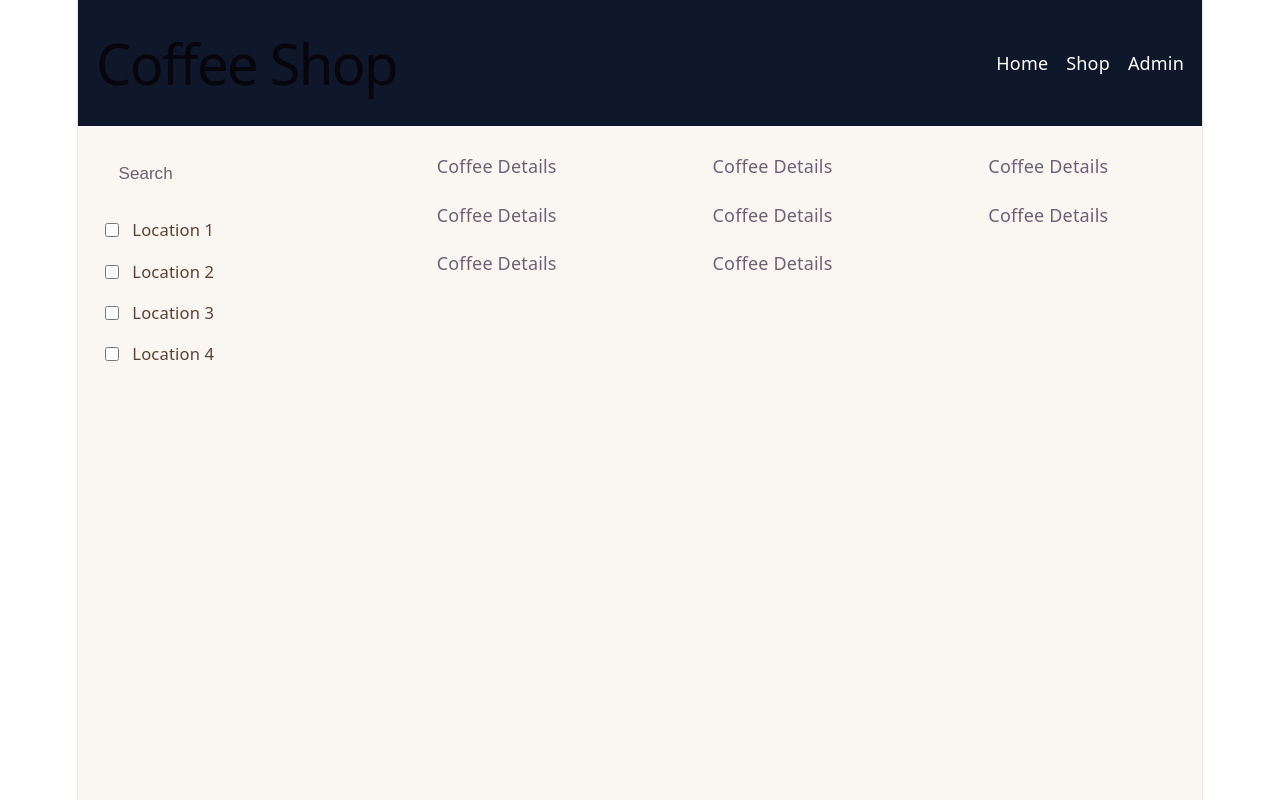
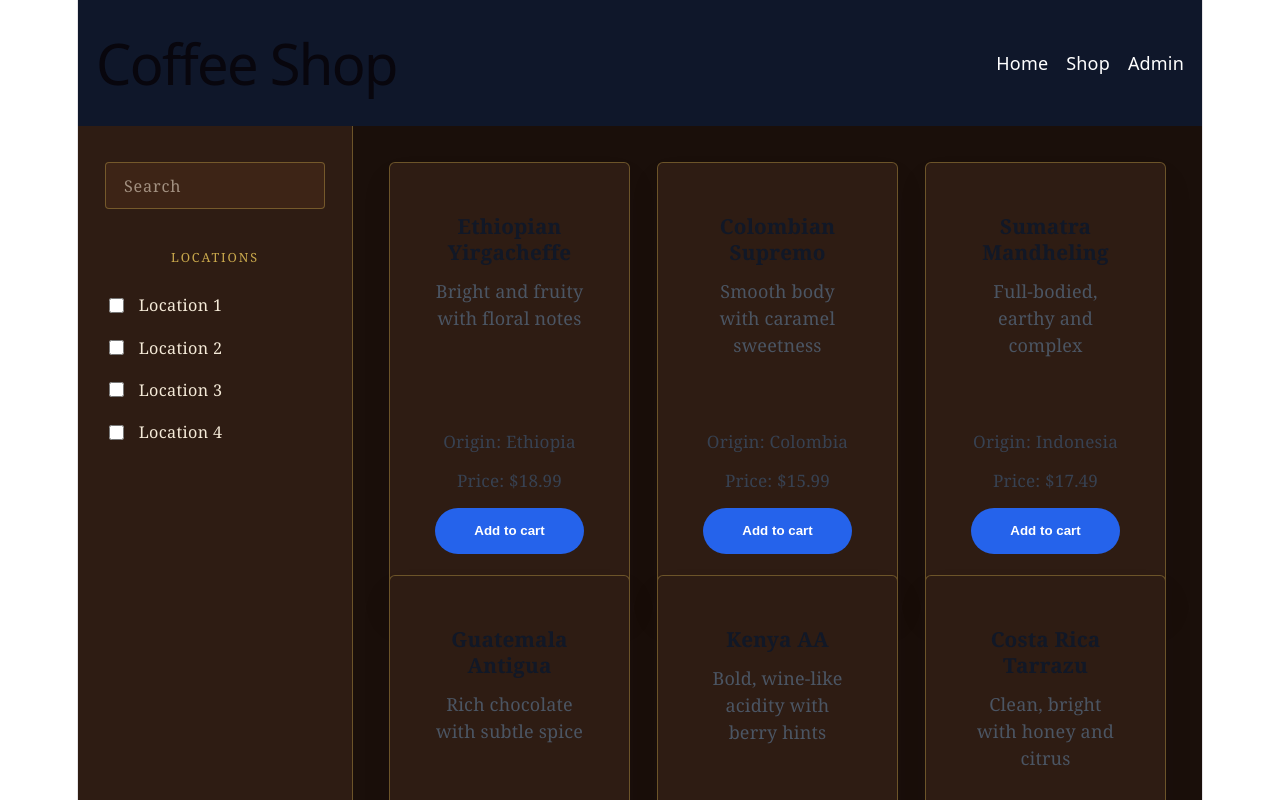
Before and after one commit to Benny254/E-commerce-react-base-project, a React (Vite) app in the folder react-based-project/: page /shop in a window 1280 px wide. Shown: the top 800 px of the page. Built offline with nearby package versions, Linux system fonts and the light colour scheme.

Commit message:
updated version of E-commerce based project

```diff
--- /dev/null
+++ b/react-based-project/src/components/CoffeeCard.css
@@ -0,0 +1,62 @@
+.coffee-card {
+  display: flex;
+  flex-direction: column;
+  height: 100%;
+  background: #ffffff;
+  border: 1px solid #e5e5e5;
+  border-radius: 18px;
+  overflow: hidden;
+  box-shadow: 0 18px 30px rgba(15, 23, 42, 0.08);
+}
+
+.coffee-card-image {
+  width: 100%;
+  aspect-ratio: 4 / 3;
+  object-fit: cover;
+  display: block;
+}
+
+.coffee-card-body {
+  padding: 1.25rem;
+  display: flex;
+  flex-direction: column;
+  gap: 0.75rem;
+  flex: 1;
+}
+
+.coffee-card-title {
+  margin: 0;
+  font-size: 1.15rem;
+  color: #111827;
+}
+
+.coffee-card-description {
+  margin: 0;
+  color: #4b5563;
+  line-height: 1.5;
+  flex: 1;
+}
+
+.coffee-card-origin,
+.coffee-card-price {
+  margin: 0;
+  color: #374151;
+  font-size: 0.95rem;
+}
+
+.coffee-card-button {
+  margin-top: auto;
+  padding: 0.85rem 1rem;
+  border: none;
+  border-radius: 9999px;
+  background: #2563eb;
+  color: #ffffff;
+  font-weight: 600;
+  cursor: pointer;
+  transition: background 0.2s ease, transform 0.2s ease;
+}
+
+.coffee-card-button:hover {
+  background: #1d4ed8;
+  transform: translateY(-1px);
+}
--- a/react-based-project/src/components/CoffeeCard.jsx
+++ b/react-based-project/src/components/CoffeeCard.jsx
@@ -1,16 +1,26 @@
 import React from 'react'
+import './CoffeeCard.css'
 
-const CoffeeCard = (Coffee) => {
-
-      {Coffee.Name}
-      {Coffee.Description}
-      {Coffee.Origin}
-      {Coffee.Price}
-
-        return (
-    <div>
-      Coffee Details
-    </div>
+const CoffeeCard = ({ coffee }) => {
+  return (
+    <article className="coffee-card">
+      {coffee.imageUrl && (
+        <img
+          className="coffee-card-image"
+          src={coffee.imageUrl}
+          alt={coffee.name}
+        />
+      )}
+      <div className="coffee-card-body">
+        <h3 className="coffee-card-title">{coffee.name}</h3>
+        <p className="coffee-card-description">{coffee.description}</p>
+        <p className="coffee-card-origin">Origin: {coffee.origin}</p>
+        <p className="coffee-card-price">Price: {coffee.price}</p>
+        <button type="button" className="coffee-card-button">
+          Add to cart
+        </button>
+      </div>
+    </article>
   )
 }
 
--- a/react-based-project/src/pages/Shop.css
+++ b/react-based-project/src/pages/Shop.css
@@ -1,80 +1,182 @@
+/* ================================
+   SHOP PAGE — Espresso & Gold
+================================ */
+
+:root {
+  --espresso: #1a0f0a;
+  --gold: #c9a84c;
+  --gold-light: rgba(201, 168, 76, 0.15);
+  --gold-muted: rgba(201, 168, 76, 0.4);
+  --espresso-light: #2e1c13;
+  --espresso-mid: #3d2416;
+  --text-on-dark: #f5ead8;
+  --text-muted: rgba(245, 234, 216, 0.55);
+}
+
+/* ================================
+   LAYOUT
+================================ */
+
 .shop-page {
   display: flex;
   min-height: calc(100vh - 72px);
-  background-color: var(--coffee-hero);
+  background-color: var(--espresso);
+  font-family: 'Georgia', serif;
 }
+
+/* ================================
+   SIDEBAR
+================================ */
 
 .sidebar {
   width: 220px;
-  min-width: 180px;
-  background-color: var(--sidebar-bg);
-  padding: 1.5rem 1.25rem;
+  min-width: 200px;
+  background-color: var(--espresso-light);
+  padding: 2rem 1.5rem;
   display: flex;
   flex-direction: column;
-  gap: 1.25rem;
+  gap: 2rem;
+  border-right: 1px solid var(--gold-muted);
 }
 
 .search-input {
   width: 100%;
-  padding: 0.6rem 1rem;
-  border: none;
-  border-radius: 20px;
-  background-color: var(--card-bg);
-  color: var(--text-muted);
-  font-size: 0.95rem;
+  padding: 0.65rem 1rem;
+  border: 1px solid var(--gold-muted);
+  border-radius: 4px;
+  background-color: var(--espresso-mid);
+  color: var(--text-on-dark);
+  font-size: 0.9rem;
+  font-family: 'Georgia', serif;
   outline: none;
-  transition: box-shadow 0.2s;
+  transition: border-color 0.2s, box-shadow 0.2s;
+  box-sizing: border-box;
 }
 
 .search-input::placeholder {
   color: var(--text-muted);
+  letter-spacing: 0.05em;
 }
 
 .search-input:focus {
-  box-shadow: 0 0 0 2px var(--coffee-light);
+  border-color: var(--gold);
+  box-shadow: 0 0 0 3px var(--gold-light);
 }
 
 .location-filters {
   display: flex;
   flex-direction: column;
-  gap: 0.85rem;
+  gap: 0.9rem;
+}
+
+.location-filters::before {
+  content: 'LOCATIONS';
+  font-size: 0.7rem;
+  letter-spacing: 0.15em;
+  color: var(--gold);
+  font-family: 'Georgia', serif;
+  margin-bottom: 0.25rem;
 }
 
 .location-label {
   display: flex;
   align-items: center;
-  gap: 0.6rem;
-  color: var(--text-light);
-  font-size: 0.92rem;
+  gap: 0.65rem;
+  color: var(--text-on-dark);
+  font-size: 0.9rem;
   cursor: pointer;
-  transition: opacity 0.15s;
+  transition: color 0.15s;
+  letter-spacing: 0.02em;
 }
 
 .location-label:hover {
-  opacity: 0.8;
+  color: var(--gold);
 }
 
-.location-label input[type="checkbox"] {
-  width: 14px;
-  height: 14px;
-  accent-color: var(--accent);
+.location-label input[type='checkbox'] {
+  width: 15px;
+  height: 15px;
+  accent-color: var(--gold);
   cursor: pointer;
 }
+
+/* ================================
+   COFFEE GRID
+================================ */
 
 .coffee-grid {
   flex: 1;
   display: grid;
-  grid-template-columns: repeat(auto-fill, minmax(200px, 1fr));
-  gap: 1.25rem;
-  padding: 1.5rem;
+  grid-template-columns: repeat(auto-fill, minmax(210px, 1fr));
+  gap: 1.5rem;
+  padding: 2rem;
   align-content: start;
 }
 
+/* ================================
+   COFFEE CARD
+================================ */
+
+.coffee-card {
+  background-color: var(--espresso-light);
+  border: 1px solid var(--gold-muted);
+  border-radius: 6px;
+  padding: 1.5rem 1.25rem;
+  display: flex;
+  flex-direction: column;
+  gap: 0.5rem;
+  transition: transform 0.2s, box-shadow 0.2s, border-color 0.2s;
+  cursor: pointer;
+}
+
+.coffee-card:hover {
+  transform: translateY(-4px);
+  border-color: var(--gold);
+  box-shadow: 0 8px 24px rgba(201, 168, 76, 0.15);
+}
+
+.coffee-name {
+  font-size: 1.05rem;
+  font-weight: 600;
+  color: var(--gold);
+  margin: 0;
+  letter-spacing: 0.01em;
+}
+
+.coffee-origin {
+  font-size: 0.78rem;
+  letter-spacing: 0.1em;
+  text-transform: uppercase;
+  color: var(--text-muted);
+  margin: 0;
+}
+
+.coffee-description {
+  font-size: 0.88rem;
+  color: var(--text-on-dark);
+  line-height: 1.5;
+  margin: 0.25rem 0 0;
+  flex: 1;
+}
+
+.coffee-price {
+  display: inline-block;
+  margin-top: 0.75rem;
+  font-size: 1rem;
+  font-weight: 700;
+  color: var(--gold);
+  letter-spacing: 0.03em;
+}
+
+/* ================================
+   NO RESULTS
+================================ */
+
 .no-results {
-  color: var(--text-light);
+  color: var(--text-muted);
   font-size: 1rem;
   grid-column: 1 / -1;
   text-align: center;
   margin-top: 3rem;
-  opacity: 0.7;
+  letter-spacing: 0.05em;
 }
```
Also changed, not shown: react-based-project/src/pages/Shop.jsx (line endings or trailing spaces).
